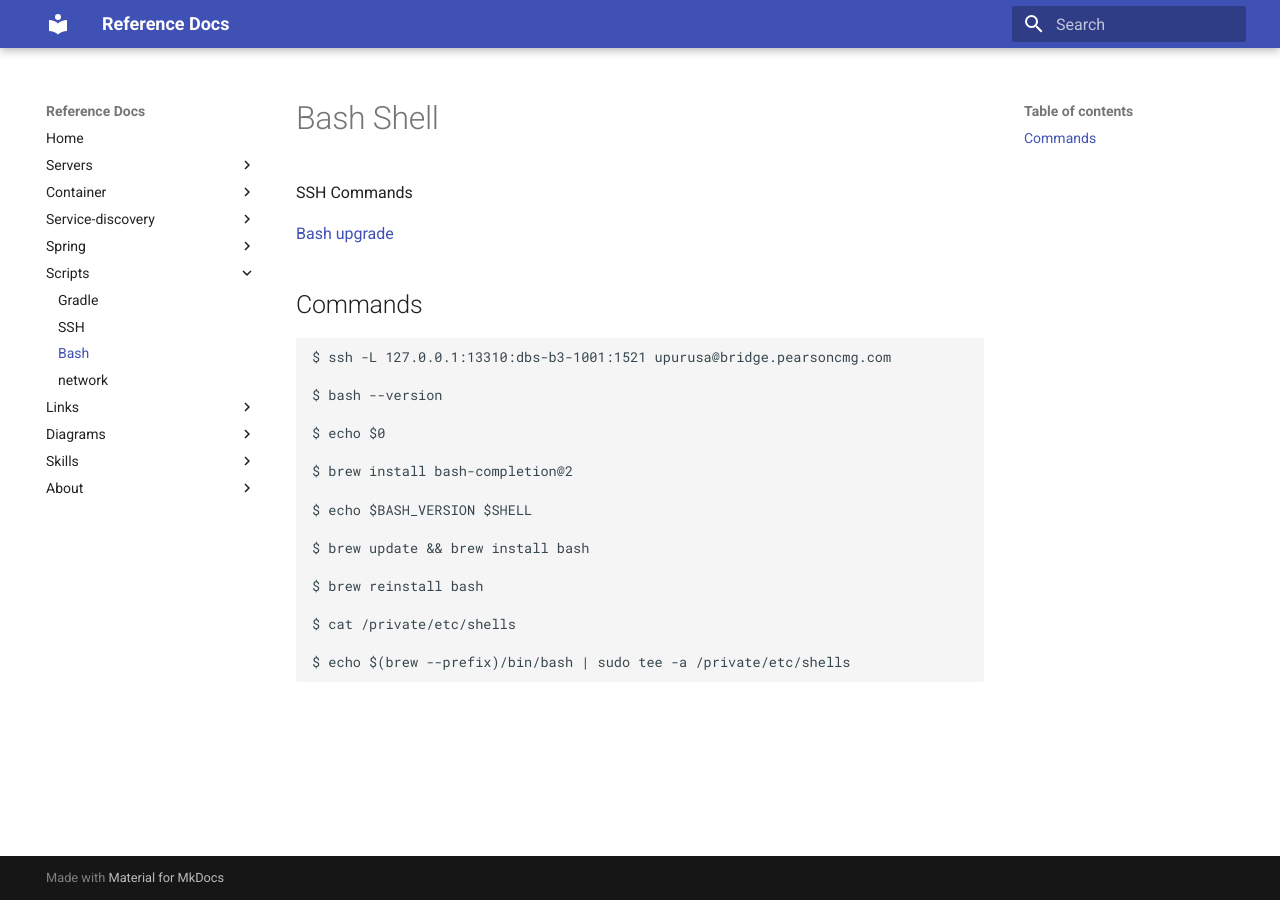
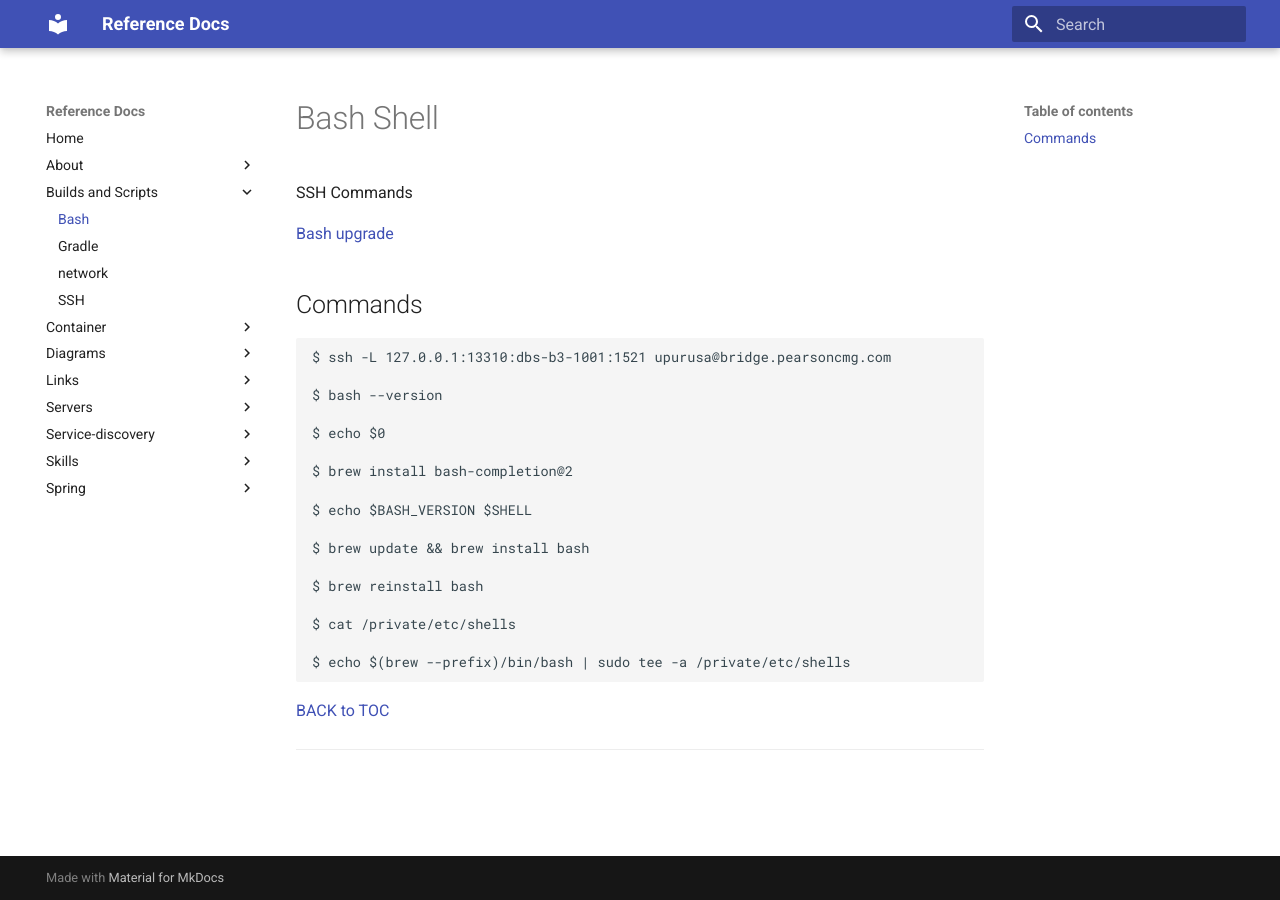
Before and after one commit to psathesh/markdown-doc-reference, an MkDocs documentation site: the page built from docs/build-and-scripts/bash.md, in a window 1280 px wide. Built offline with MkDocs 1.6.1 and Material for MkDocs 9.7.7, drawn with Linux system fonts in a browser that asks for light colours.

Commit message:
TOC reference

```diff
--- a/docs/build-and-scripts/bash.md
+++ b/docs/build-and-scripts/bash.md
@@ -24,3 +24,8 @@ SSH Commands
 	$ cat /private/etc/shells
 
 	$ echo $(brew --prefix)/bin/bash | sudo tee -a /private/etc/shells
+
+
+[BACK to TOC](../../README.md)
+
+----------
--- a/mkdocs.yml
+++ b/mkdocs.yml
@@ -23,41 +23,41 @@ theme:
 
 nav:
     - Home: index.md
+    - About:
+        - Release: about/about.md
+    - Builds and Scripts:
+        - Bash: build-and-scripts/bash.md
+        - Gradle: build-and-scripts/gradle.md
+        - network: build-and-scripts/network.md
+        - SSH: build-and-scripts/ssh.md
+    - Container:
+        - Docker: container/docker.md
+        - Helm: container/helm.md
+        - Kubernetes: container/kubernetes.md
+        - Minikube: container/minikube.md
+    - Diagrams:
+        - PlantUML: diagrams/diagrams.md
+    - Links:
+        - AwsCli: links/aws-cli.md
+        - LetsEncrypt: links/letsencrypt.md
+        - Mac Softwares: links/mac-softwares.md
+        - MkDocs: links/mkdocs.md
     - Servers:
-        - Nginx: servers/nginx.md
-        - MongoDB: servers/mongodb.md
-        - Redis: servers/redis.md
         - DynamoDB: servers/dynamodb.md
         - ElasticSearch: servers/elasticsearch.md
+        - Kafka: servers/kafka.md
         - Kibana: servers/kibana.md
-        - Kafka: servers/kafka.md
-    - Container:
-        - Kubernetes: container/kubernetes.md
-        - Docker: container/docker.md
-        - Helm: container/helm.md
-        - Minikube: container/minikube.md
+        - MongoDB: servers/mongodb.md
+        - Nginx: servers/nginx.md
+        - Redis: servers/redis.md
     - Service-discovery:
+        - Aws cloud map: service-discovery/aws-cloud-map.md
+        - Consul: service-discovery/consul.md
         - Eureka: service-discovery/eureka.md
-        - Consul: service-discovery/consul.md
-        - Aws cloud map: service-discovery/aws-cloud-map.md
+    - Skills:
+        - TechStack: skills/techstack.md
     - Spring:
         - Spring-boot: spring/spring-boot.md
-    - Scripts:
-        - Gradle: build-and-scripts/gradle.md
-        - SSH: build-and-scripts/ssh.md
-        - Bash: build-and-scripts/bash.md
-        - network: build-and-scripts/network.md
-    - Links:
-        - Softwares: links/mac-softwares.md
-        - LetsEncrypt: links/letsencrypt.md
-        - AwsCli: links/aws-cli.md
-        - MkDocs: links/mkdocs.md
-    - Diagrams:
-        - PlantUML: diagrams/diagrams.md
-    - Skills:
-        - TechStack: skills/techstack.md
-    - About:
-        - Release: about/about.md
 
 markdown_extensions:
     - attr_list
```
Also changed, not shown: README.md (+33 -34 lines), docs/about/about.md (+4 -0 lines), docs/build-and-scripts/gradle.md (+6 -0 lines), docs/build-and-scripts/network.md (+7 -0 lines), docs/build-and-scripts/ssh.md (+7 -0 lines).
